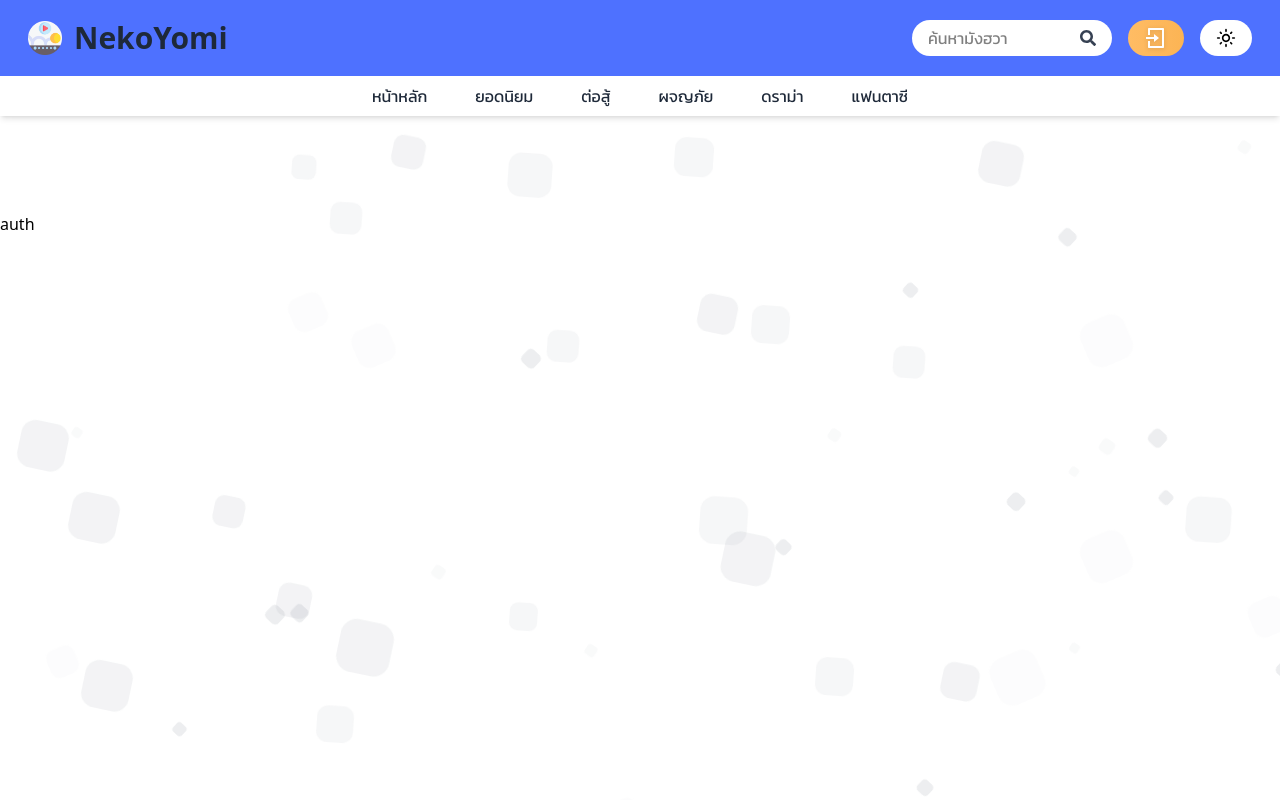
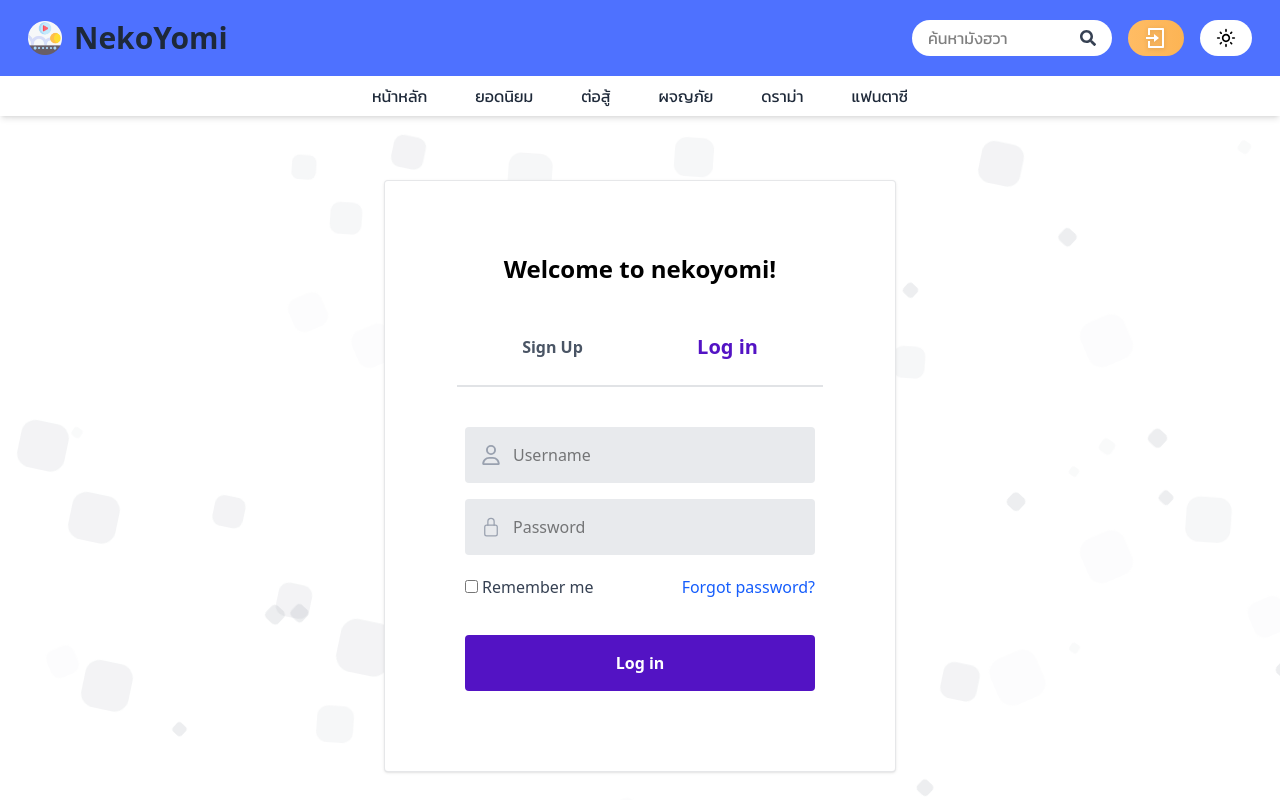
Before and after one commit to ssrpsx/nekoyomi-web, a React (Vite) app: page /Auth in a window 1280 px wide. Built offline with nearby package versions, Linux system fonts and the light colour scheme.

Commit message:
Successfully added Login/Register page to the frontend

```diff
--- a/src/App.jsx
+++ b/src/App.jsx
@@ -10,9 +10,8 @@ function App() {
     <BrowserRouter>
       <Bg />
       <Navbar />
-      <div className='pt-24 w-full'></div>
       <Routes>
-        <Route path='/Home' element={<Home />}/>
+        <Route path='/' element={<Home />}/>
         <Route path='/Auth' element={<Auth />}/>
       </Routes>
     </BrowserRouter>
--- a/src/components/BG/background.jsx
+++ b/src/components/BG/background.jsx
@@ -15,7 +15,7 @@ export default function BackgroundDots() {
       <>
         <div
           key={i}
-          className="absolute rounded-[30%] bg-gray-500/20 dark:bg-gray-400/20"
+          className="fixed rounded-[30%] bg-gray-500/20 dark:bg-gray-400/20"
           style={{
             top: `${top}vh`,
             left: `${left}vw`,
@@ -31,7 +31,7 @@ export default function BackgroundDots() {
   });
 
   return (
-    <div className="absolute top-0 left-0 w-full h-full -z-10 overflow-hidden pointer-events-none">
+    <div className="top-0 left-0 w-full h-full -z-10 overflow-hidden pointer-events-none fixed">
       {dots}
     </div>
   );
--- a/src/components/Navbar/navbar.jsx
+++ b/src/components/Navbar/navbar.jsx
@@ -9,7 +9,7 @@ const Menu = [
   {
     id: 1,
     name: "หน้าหลัก",
-    link: "/#"
+    link: "/"
   },
   {
     id: 2,
@@ -50,7 +50,7 @@ function navbar() {
         <div className='bg-[#4E71FF] dark:bg-[#5313c4] px-7 py-5'>
           <div className="container mx-auto flex justify-between items-center">
             <div>
-              <a href="Home" className='flex gap-3 font-bold text-3xl items-center'>
+              <a href="/" className='flex gap-3 font-bold text-3xl items-center'>
                 <img src={Logo} alt="Logo" className='w-8.5' />
                 NekoYomi
               </a>
--- a/src/components/SlideHome/SlideImage.jsx
+++ b/src/components/SlideHome/SlideImage.jsx
@@ -102,7 +102,7 @@ const settings = {
     )
 };
     return (
-        <div className='h-screen flex justify-center items-center'>
+        <div className='mt-6 flex justify-center items-center'>
             <div className='w-[1280px] max-w-full px-1'>
                 <Slider {...settings}>
                     {data.map((dataimage) => (
--- a/src/components/auth/auth.jsx
+++ b/src/components/auth/auth.jsx
@@ -1,9 +1,94 @@
-import React from 'react'
+import React, { useState } from 'react'
+import Logo from "../../assets/Logo.png"
+import { MdOutlineMailOutline } from "react-icons/md";
+import { FaRegUser } from "react-icons/fa6";
+import { IoLockClosedOutline } from "react-icons/io5";
+
+function Login() {
+    return (
+        <div className='block'>
+            <div className='p-2 text-center relative'>
+                <FaRegUser className="absolute left-6 top-1/2 transform -translate-y-1/2 text-gray-400 text-xl" />
+                <input type="text" placeholder='ีUsername' className='p-4 pl-12 w-full bg-gray-300/50 rounded dark:bg-gray-400/50 dark:text-gray-300' />
+            </div>
+            <div className='p-2 text-center relative'>
+                <IoLockClosedOutline className="absolute left-6 top-1/2 transform -translate-y-1/2 text-gray-400 text-xl" />
+                <input type="password" placeholder='Password' className='p-4 pl-12 w-full bg-gray-300/50 rounded dark:bg-gray-400/50 dark:text-gray-300' />
+            </div>
+            <div className='p-2 mt-1 mb-5 block sm:flex justify-between'>
+                <div className='mb-2 sm:mb-0'>
+                    <input type="checkbox" className='mr-1 cursor-pointer'></input>
+                    <span className='text-gray-700 dark:text-gray-400'>Remember me</span>
+                </div>
+                <div>
+                    <a href="#" className='text-blue-600 dark:text-blue-400'>Forgot password?</a>
+                </div>
+            </div>
+            <div className='p-2 text-center'>
+                <button className='w-full bg-[#5313c4] p-4 rounded text-white font-bold cursor-pointer' onClick={() => { alert("You have been Sign Up is Success") }}>Log in</button>
+            </div>
+        </div>
+    )
+}
+
+function SignUp() {
+    return (
+        <div className='block'>
+            <div className='p-2 text-center relative'>
+                <MdOutlineMailOutline className="absolute left-6 top-1/2 transform -translate-y-1/2 text-gray-400 text-xl" />
+                <input type="gmail" placeholder='Gmail' className='p-4 pl-12 w-full bg-gray-300/50 rounded dark:bg-gray-400/50 dark:text-gray-300' />
+            </div>
+            <div className='p-2 text-center relative'>
+                <FaRegUser className="absolute left-6 top-1/2 transform -translate-y-1/2 text-gray-400 text-xl" />
+                <input type="text" placeholder='ีUsername' className='p-4 pl-12 w-full bg-gray-300/50 rounded dark:bg-gray-400/50 dark:text-gray-300' />
+            </div>
+            <div className='p-2 text-center relative'>
+                <IoLockClosedOutline className="absolute left-6 top-1/2 transform -translate-y-1/2 text-gray-400 text-xl" />
+                <input type="password" placeholder='Password' className='p-4 pl-12 w-full bg-gray-300/50 rounded dark:bg-gray-400/50 dark:text-gray-300' />
+            </div>
+            <div className='p-2 mt-1 mb-5'>
+                <input type="checkbox" className='mr-1 cursor-pointer'></input>
+                <span className='text-gray-700 dark:text-gray-400'>Remember me</span>
+            </div>
+            <div className='p-2 text-center'>
+                <button className='w-full bg-[#5313c4] p-4 rounded text-white font-bold cursor-pointer' onClick={() => { alert("You have been Sign Up is Success") }}>Sign Up</button>
+            </div>
+        </div>
+    )
+}
 
 function auth() {
-  return (
-    <div>auth</div>
-  )
+    const [isLogin, setIsLogin] = useState(true);
+
+    return (
+        <div className="flex justify-center items-center h-full mt-[8vh]">
+            <div className="w-11/12 sm:w-2/5 bg-white px-8 py-6 sm:p-18 rounded shadow-sm border border-gray-900/10 h-full dark:bg-gray-800">
+                <h1 className='text-center text-2xl font-bold mb-8 dark:text-gray-200'>Welcome to nekoyomi!</h1>
+                <div className='px-2 pt-2 pb-4 mb-8 border-b-2 border-gray-500/20'>
+                    <ul className='flex justify-center items-center'>
+                        <li className='w-1/2 text-center p-2  items-center h-full' onClick={() => { setIsLogin(false) }}>
+                            <button
+                                className={`cursor-pointer font-semibold ${isLogin ? 'text-base text-gray-600 dark:text-gray-500' : 'text-xl text-[#5313c4] dark:text-blue-500'
+                                    }`}
+                            >
+                                Sign Up
+                            </button>
+                        </li>
+                        <li className='w-1/2 text-center p-2 h-full' onClick={() => { setIsLogin(true) }}>
+                            <button
+                                className={`cursor-pointer font-semibold ${isLogin ? 'text-xl text-[#5313c4] dark:text-blue-500' : 'text-base text-gray-600 dark:text-gray-500'
+                                    }`}
+                            >
+                                Log in
+                            </button>
+                        </li>
+                    </ul>
+                </div>
+                {isLogin ? <Login /> : <SignUp />}
+            </div>
+        </div>
+
+    )
 }
 
 export default auth
```
Also changed, not shown: src/link/login.jsx (deleted).
